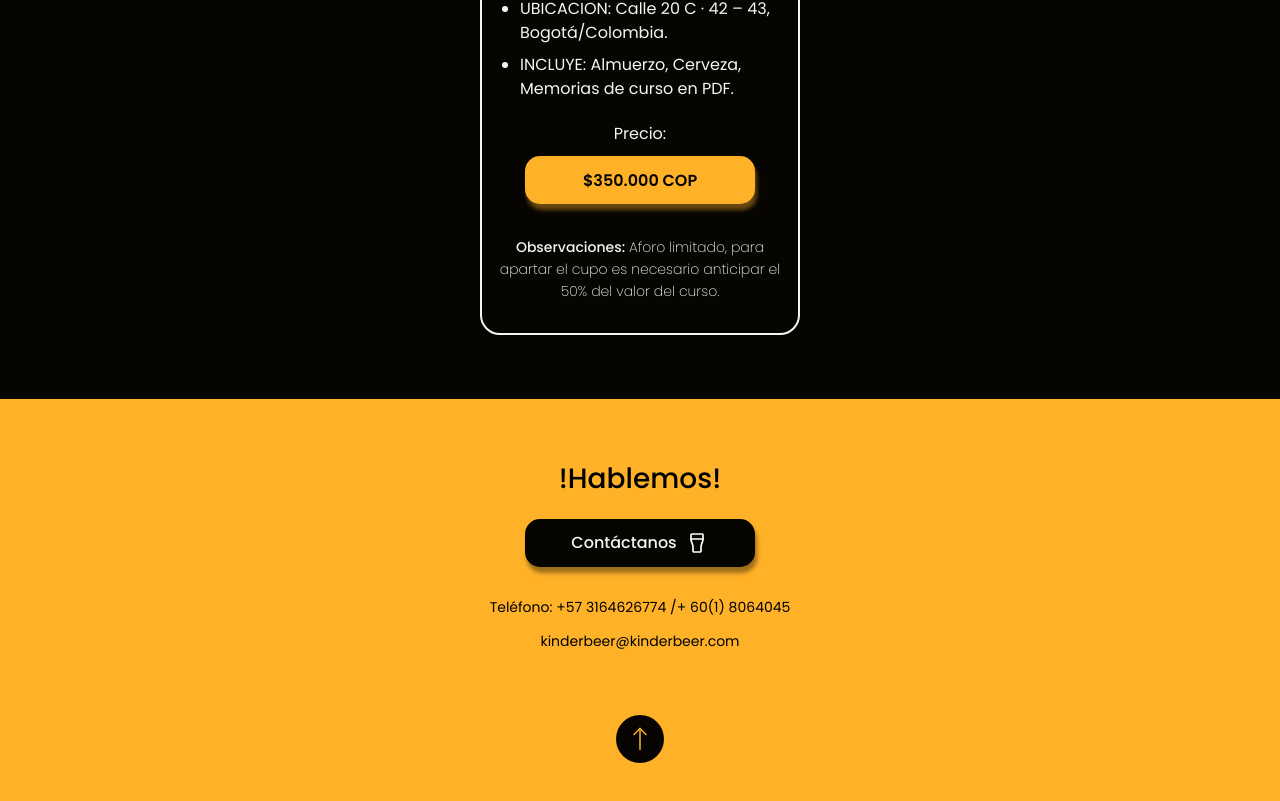
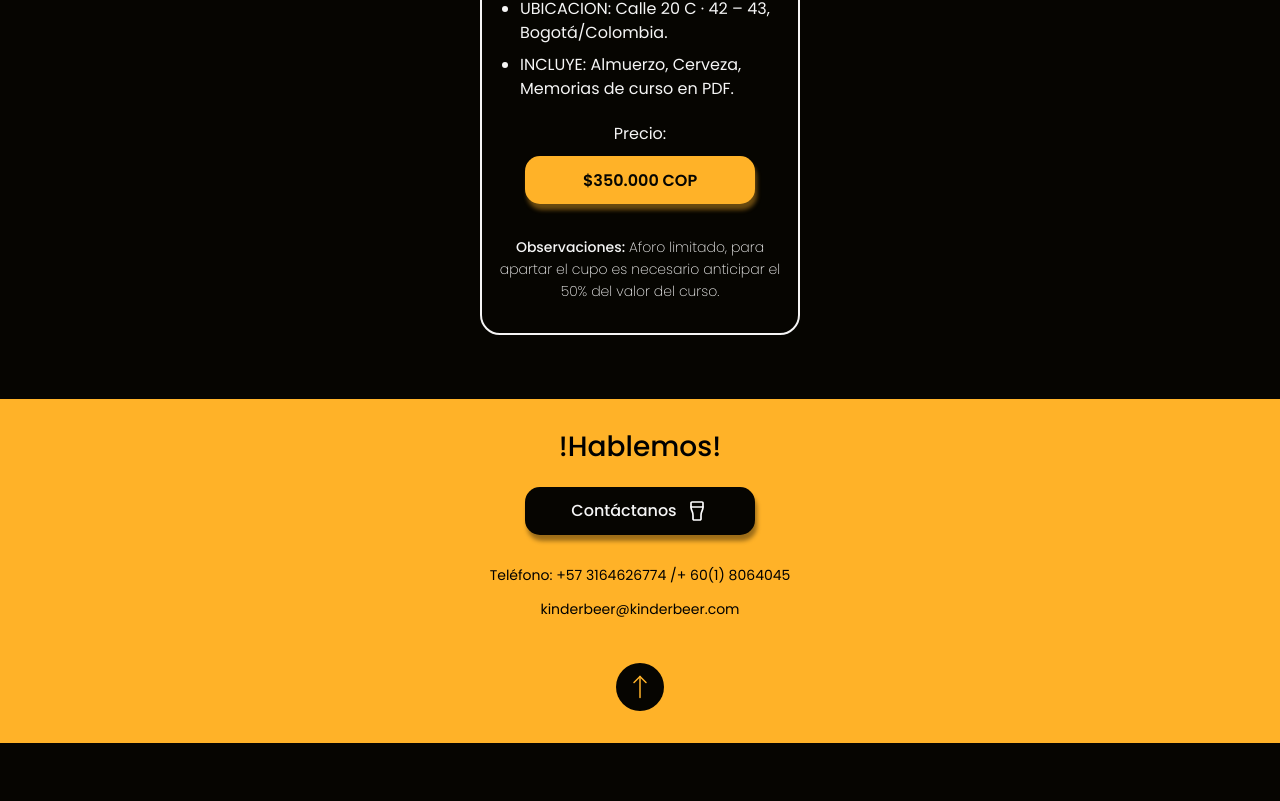
Before and after one commit to nicolasegpla/kinderBeerweb, a React (Vite) app: page / in a window 1280 px wide. Shown: the part 2193-2994 px from the top of the page. After the commit the page ends 2936 px from the top, so only its background shows below. Built offline with nearby package versions, Linux system fonts and the light colour scheme.

Commit message:
segundo cambio en el footer

```diff
--- a/src/sass/_footer.scss
+++ b/src/sass/_footer.scss
@@ -14,7 +14,7 @@
     &__h2 {
         width: 10.1875rem;
         height: 2.5rem;
-        margin-top: 4rem;
+        margin-top: 2rem;
         font-size: global.$font-large;
         font-weight: 500;
         line-height: 2rem;
@@ -76,8 +76,8 @@
     &__button--inicio {
         width: 3rem;
         height: 48px;
-        margin-top: 2.25rem;
-        margin-bottom: 3.75rem;
+        margin-top: 1rem;
+        margin-bottom: 2rem;
         border-radius: 50%;
         border: none;
         background-color: global.$primary-color;
```
